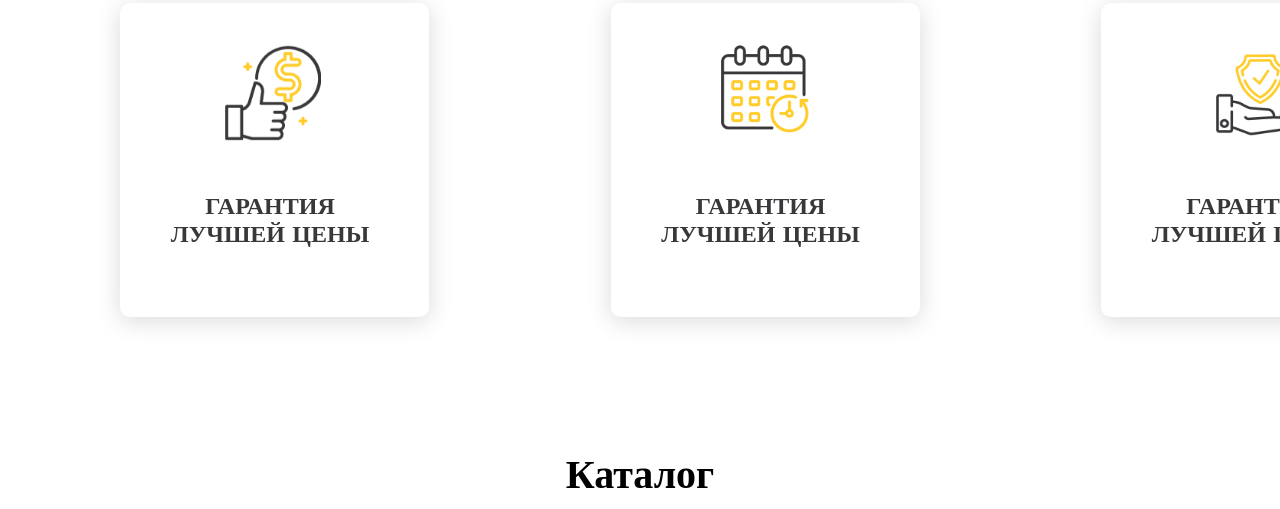
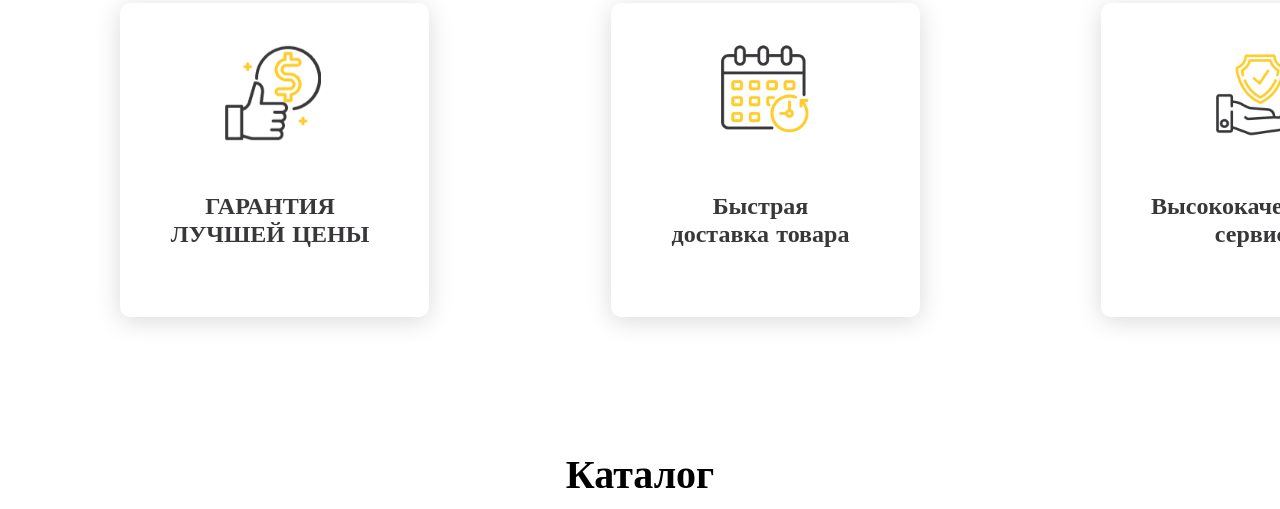
Before and after one commit to azar4606/oazis-rus2, a plain HTML site: page index.html in a window 1280 px wide. Shown: the part 1378-1887 px from the top of the page. Drawn offline with nearby package versions, Linux system fonts and the light colour scheme; a web font is replaced by a local one.

Commit message:
Update index.html

```diff
--- a/index.html
+++ b/index.html
@@ -52,11 +52,11 @@
                     </div>
                     <div class="group6">
                         <img src="group13.png" alt="foto">
-                        <h2>ГАРАНТИЯ ЛУЧШЕЙ ЦЕНЫ</h2>
+                        <h2>Быстрая доставка товара</h2>
                     </div>
                     <div class="group7">
                         <img src="group14.png" alt="foto">
-                        <h2>ГАРАНТИЯ ЛУЧШЕЙ ЦЕНЫ</h2>
+                        <h2>Высококачественный сервис</h2>
                     </div>
                 </div>
             </div>
```
